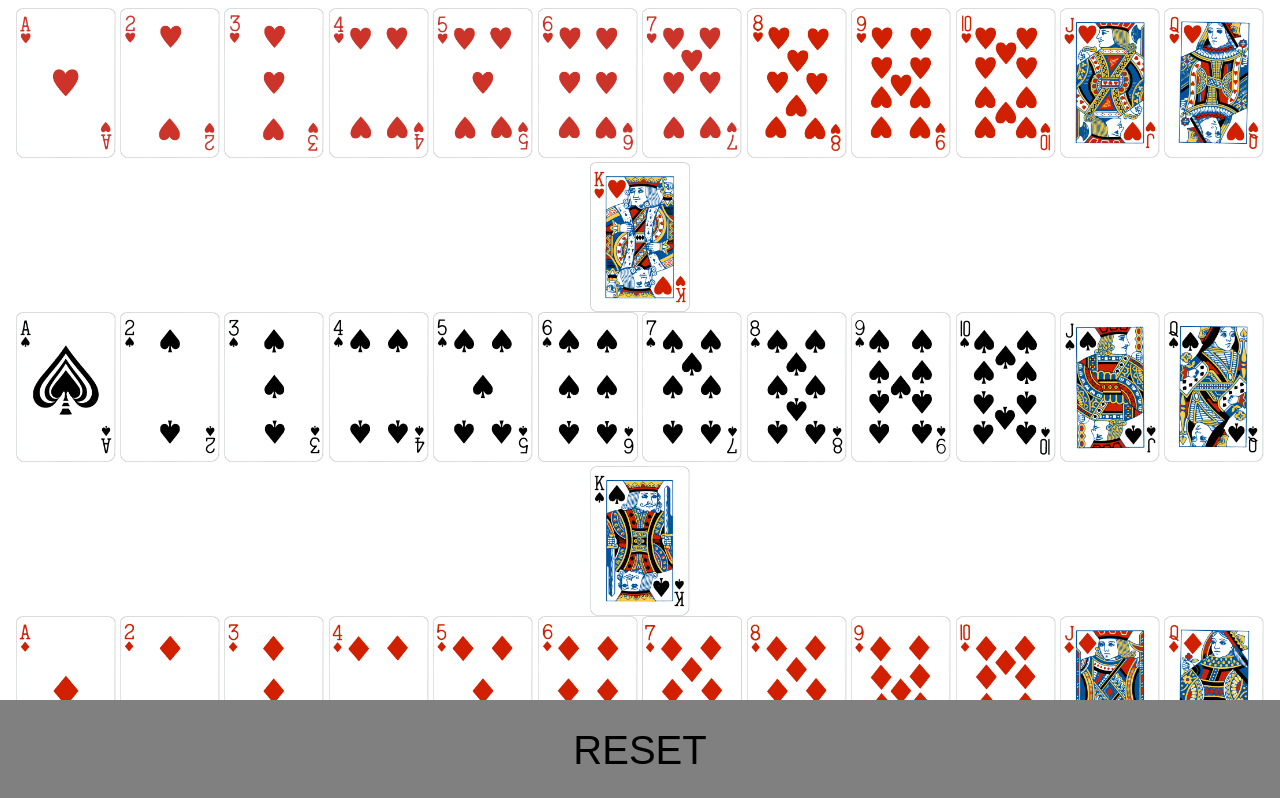
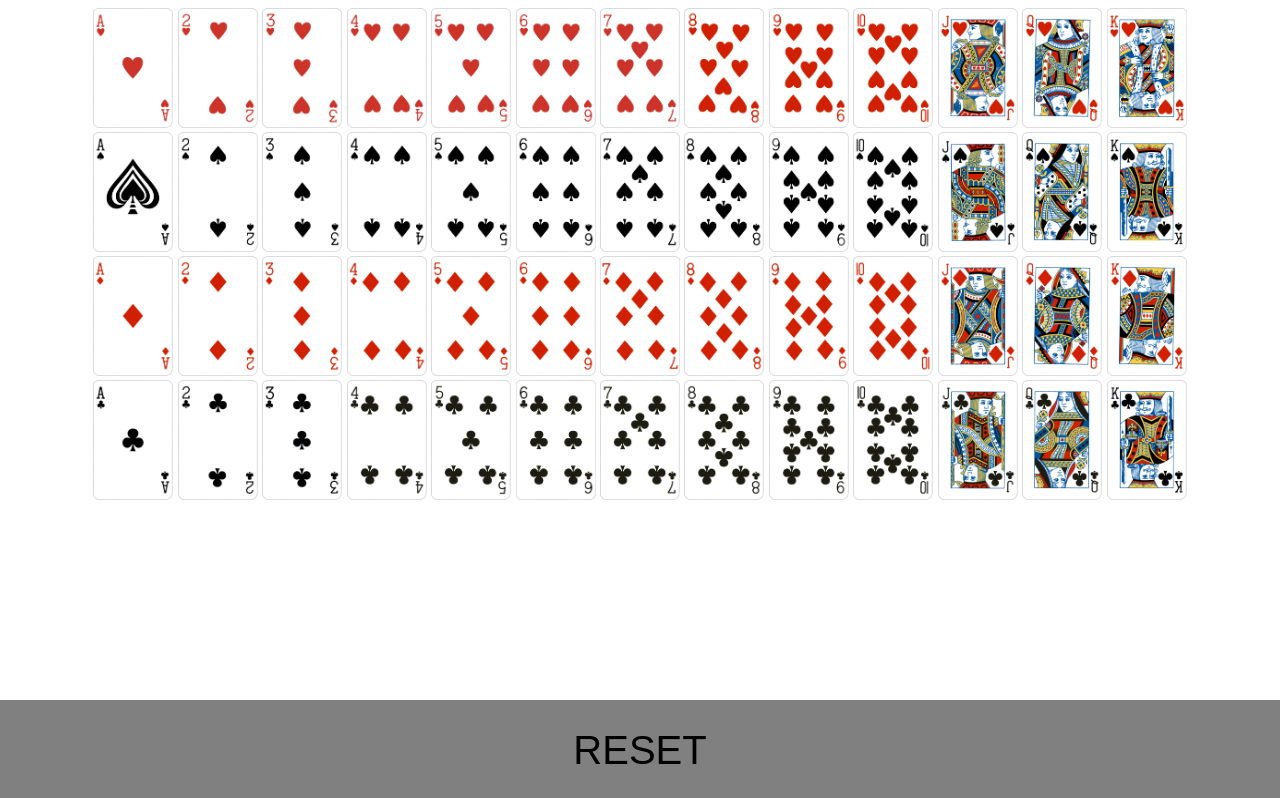
Before and after one commit to taftsa/cardcounter, a plain HTML site: page index.html in a window 1280 px wide. Shown: the top 798 px of the page. Drawn offline with nearby package versions, Linux system fonts and the light colour scheme.

Commit message:
Update style.css

```diff
--- a/style.css
+++ b/style.css
@@ -12,8 +12,8 @@ body {
 }
 
 img {
-	height: 150px;
-	width: 100px
+	height: 120px;
+	width: 80px
 }
 
 #reset {
```
